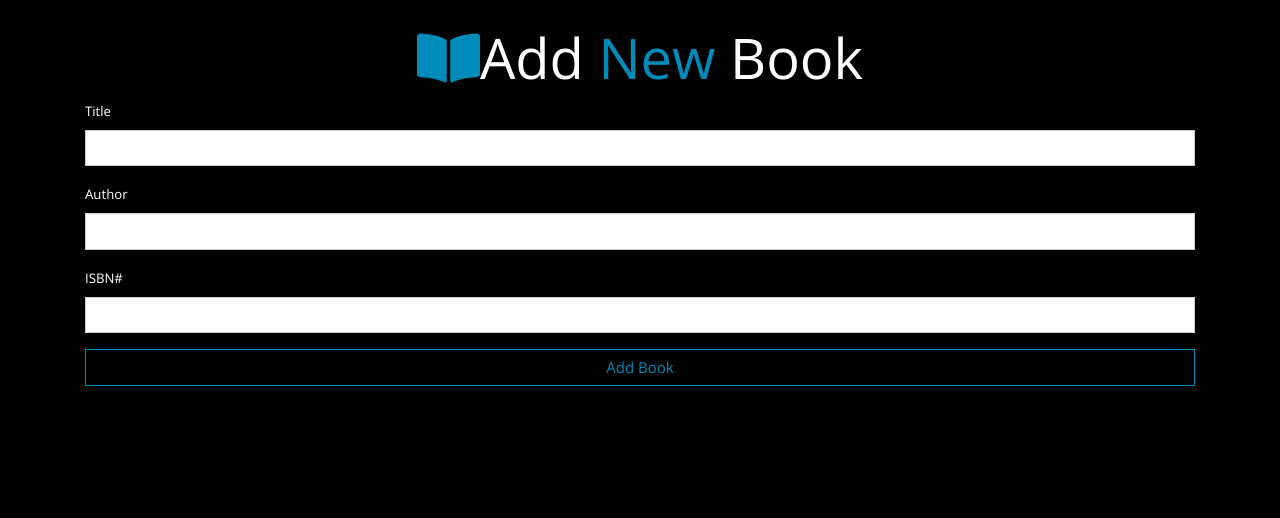
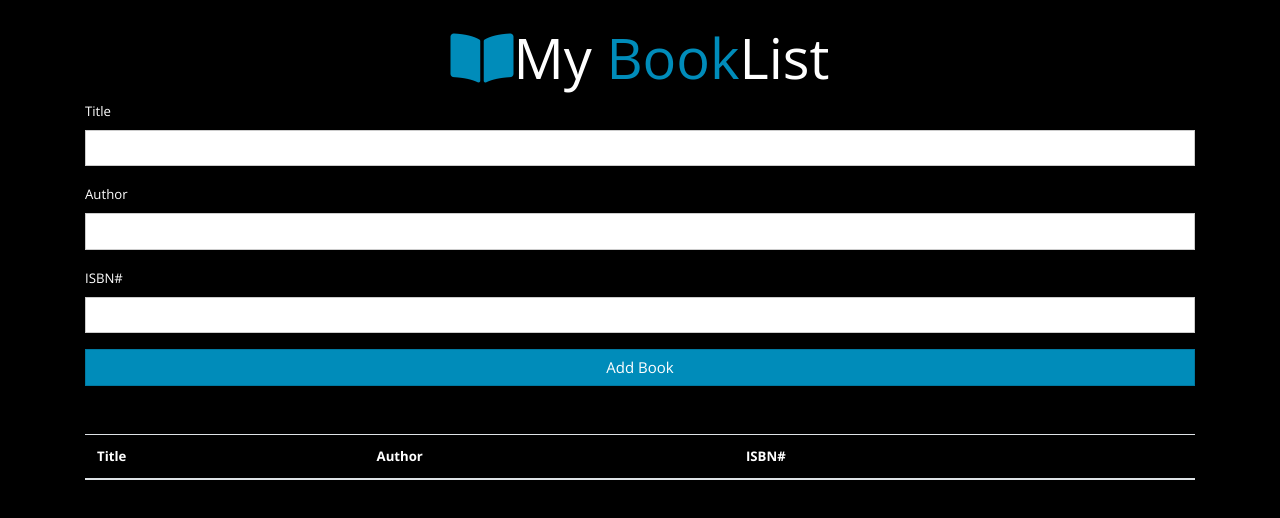
Before and after one commit to niteshsaxena111/My-Book-List, a plain HTML site: page index.html in a window 1280 px wide. Drawn offline with nearby package versions, Linux system fonts and the light colour scheme.

Commit message:
Update index.html

```diff
--- a/index.html
+++ b/index.html
@@ -17,8 +17,8 @@
     <body>
         <div class="container mt-4">
             <h1 class="display-4 text-center">
-        <i class="fas fa-book-open text-primary"></i>Add
-        <span class="text-primary"> New </span>Book</h1>
+        <i class="fas fa-book-open text-primary"></i>My
+        <span class="text-primary">Book</span>List</h1>
         <form id="book-form">
             <div class="form-group">
                 <label for="title">Title</label>
@@ -32,9 +32,20 @@
              <label for="isbn">ISBN#</label>
             <input type="text" id="isbn" class="form-control">
             </div>
-        <input type="submit" value="Add Book" class="btn btn-outline-primary btn-block">
+        <input type="submit" value="Add Book" class="btn btn-primary btn-block">
         </form>
-
+        <table class="table table-striped mt-5">
+            <thead>
+                <tr>
+                    <th>Title</th>
+                    <th>Author</th>
+                    <th>ISBN#</th>
+                    <th> </th>
+                </tr>
+            </thead>
+            <tbody id="book-list"></tbody>
+        </table>
+        </div>
+        <script src="app.js"></script>
     </body>
-    <script src="main.js"></script>
 </html>
```
